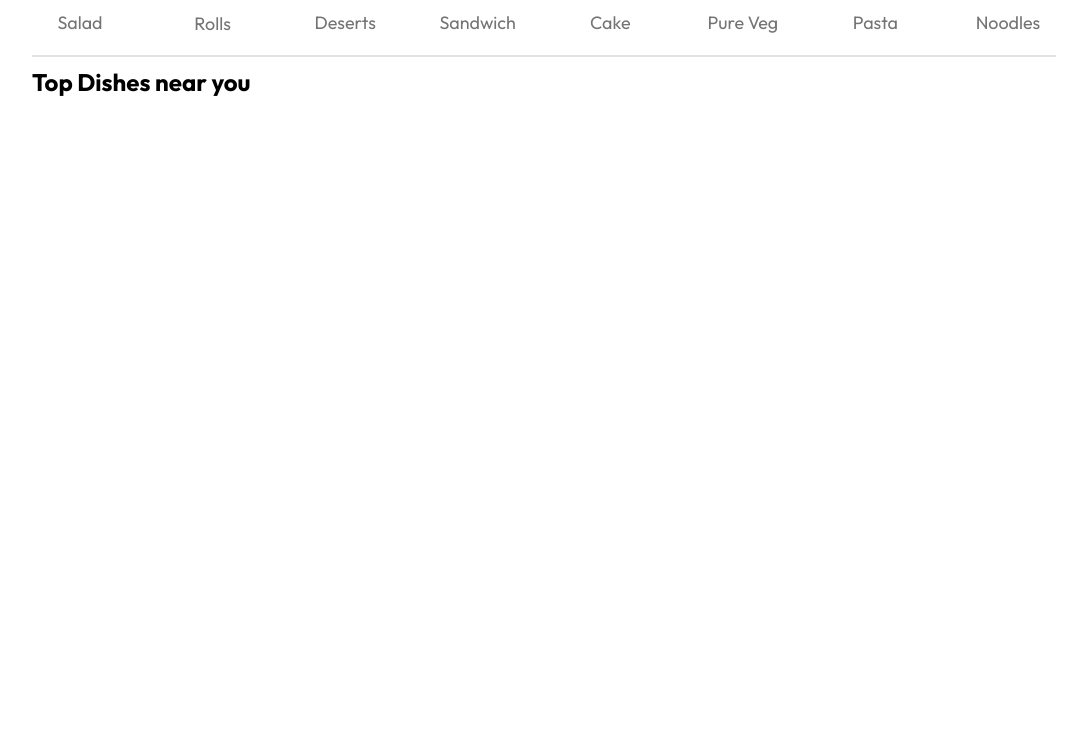
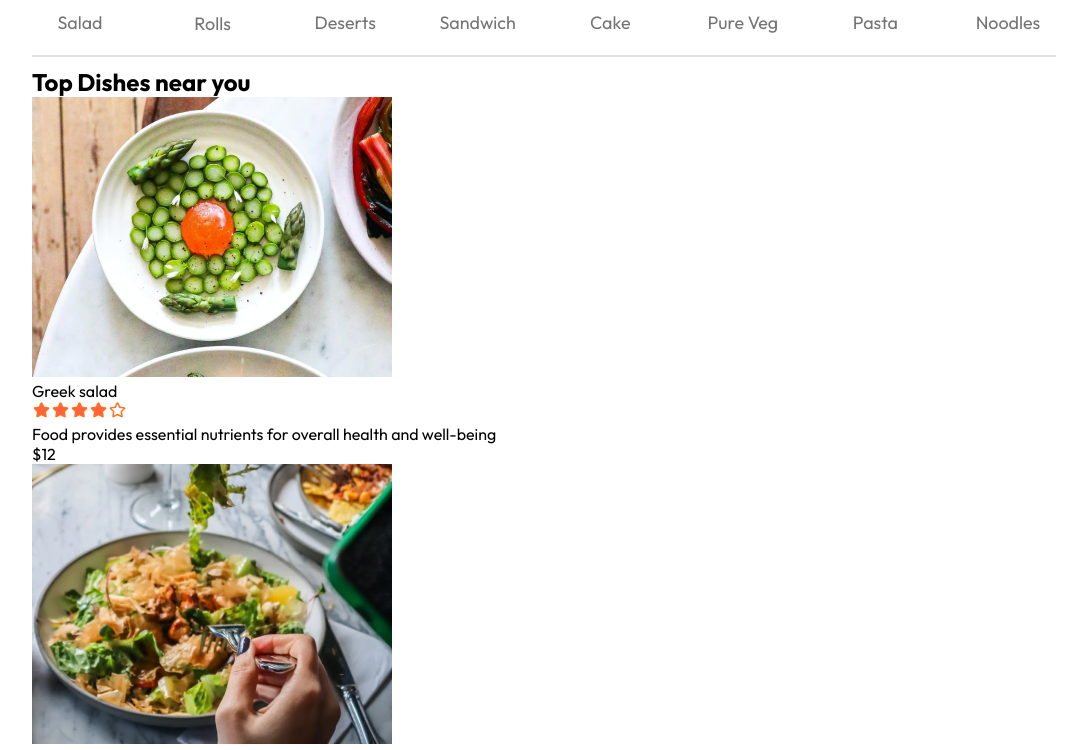
Before and after one commit to gamiduwelikanna/DineFlow, a React (Vite) app in the folder frontend/: page / in a window 1280 px wide. Shown: the part 777-1527 px from the top of the page, without its empty margins (96-1167 px from the left). Before the commit the page ends 874 px from the top, so only its background shows below. Built offline with nearby package versions, Linux system fonts and the light colour scheme.

Commit message:
Frontend Dev

```diff
--- a/frontend/src/components/FoodDisplay/FoodDisplay.jsx
+++ b/frontend/src/components/FoodDisplay/FoodDisplay.jsx
@@ -1,11 +1,18 @@
 import React, {useContext} from "react";
+import "./FoodDisplay.css";
 import { StoreContext } from "../../context/StoreContext";
+import FoodItem from "../FoodItem/FoodItem";
 
 const FoodDisplay = ({category }) => {
     const {food_list} = useContext(StoreContext);
     return(
         <div className="food-display" id="food-display">
             <h2>Top Dishes near you</h2>
+            <div className="food-display-list">
+                {food_list.map((food_item, index) => {
+                    return <FoodItem key={index} id={food_item._id} name={food_item.name} description={food_item.description} price={food_item.price} image={food_item.image}/>
+                })}
+            </div>
         </div>
     )
 
--- /dev/null
+++ b/frontend/src/components/FoodItem/FoodItem.jsx
@@ -0,0 +1,23 @@
+import React from 'react'
+import "./FoodItem.css"
+import { assets } from '../../assets/assets'
+
+const FoodItem = ({id, name, description, price, image}) => {
+  return (
+    <div className='food-item'>
+      <div className="food-item-img-container">
+        <img className='food-item-image' src={image} alt={name} />
+      </div>
+      <div className="f    ood-item-info">
+        <div className="food-item-name-rating">
+          <p>{name}</p>
+          <img src={assets.rating_starts} alt="" />
+        </div>
+        <p className="food-item-desc">{description}</p>
+        <p className="food-item-price">${price}</p>
+      </div>
+    </div>
+  )
+}
+
+export default FoodItem
```
Also changed, not shown: frontend/src/components/FoodDisplay/FoodDisplay.css (added), frontend/src/components/FoodItem/FoodItem.css (added), frontend/src/pages/Home/Home.jsx (line endings or trailing spaces).
